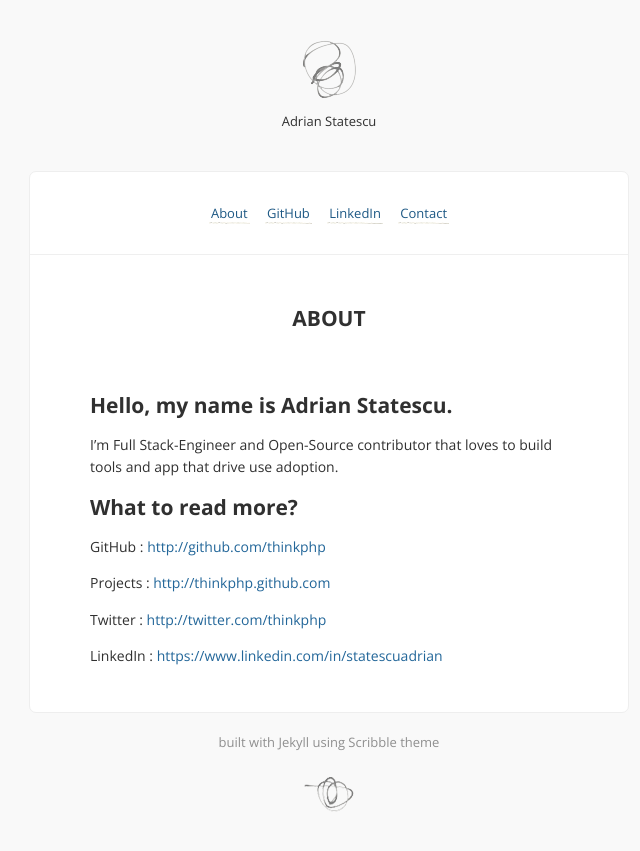
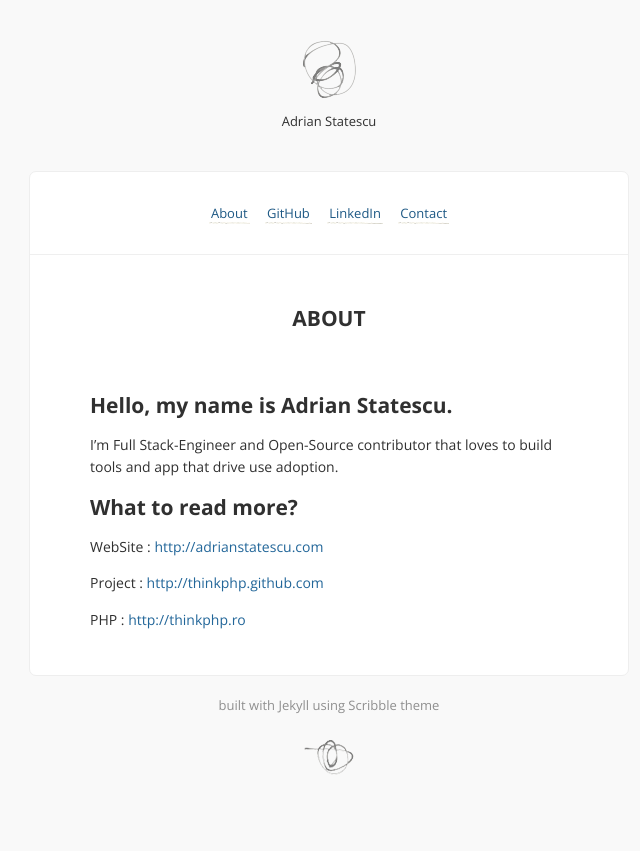
Before and after one commit to thinkphp/thinkphp.herokuapp.com, a Jekyll site: the page built from about.md, in a window 1280 px wide. Shown: the top 851 px of the page, without its empty margins (311-951 px from the left). Built offline with Jekyll 4.4.1, drawn with Linux system fonts in a browser that asks for light colours; comment, search, counter and statistics services are not loaded.

Commit message:
Update about.md

```diff
--- a/about.md
+++ b/about.md
@@ -10,7 +10,6 @@ I'm Full Stack-Engineer and Open-Source contributor that loves to build tools an
 
 ## What to read more?
 
-<p>GitHub   : <a href="http://github.com/thinkphp">http://github.com/thinkphp</a></p>
-<p>Projects : <a href="http://thinkphp.github.com">http://thinkphp.github.com </a></p>
-<p>Twitter  : <a href="http://twitter.com/thinkphp">http://twitter.com/thinkphp</a></p>
-<p>LinkedIn : <a href="https://www.linkedin.com/in/statescuadrian">https://www.linkedin.com/in/statescuadrian</a></p>
+<p>WebSite    : <a href="http://adrianstatescu.com">http://adrianstatescu.com</a></p>
+<p>Project : <a href="http://thinkphp.github.com">http://thinkphp.github.com</a></p>
+<p>PHP : <a href="http://thinkphp.ro">http://thinkphp.ro</a></p>
```
